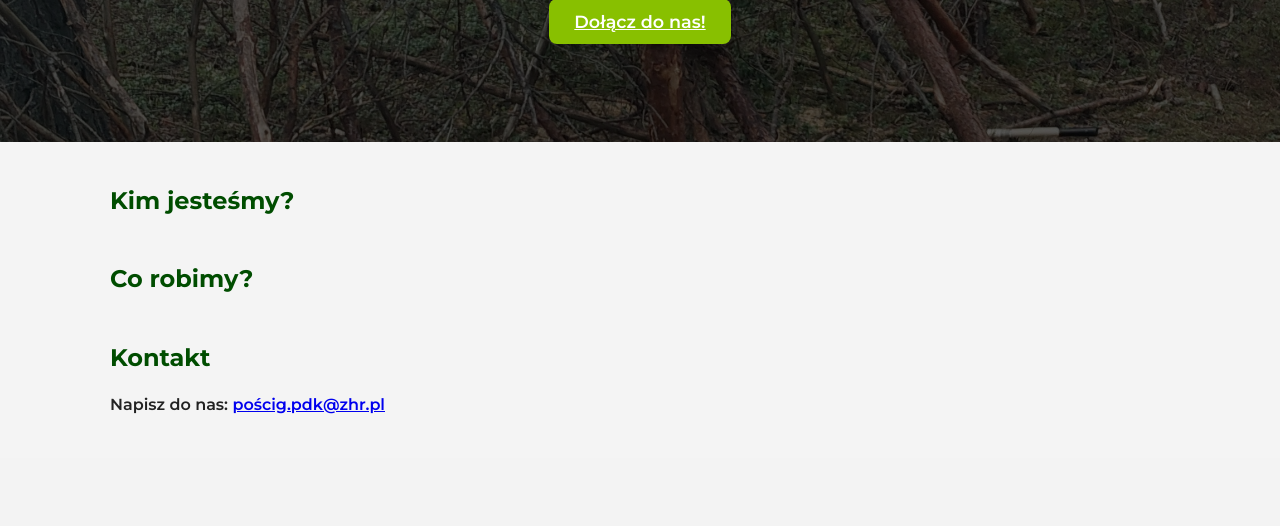
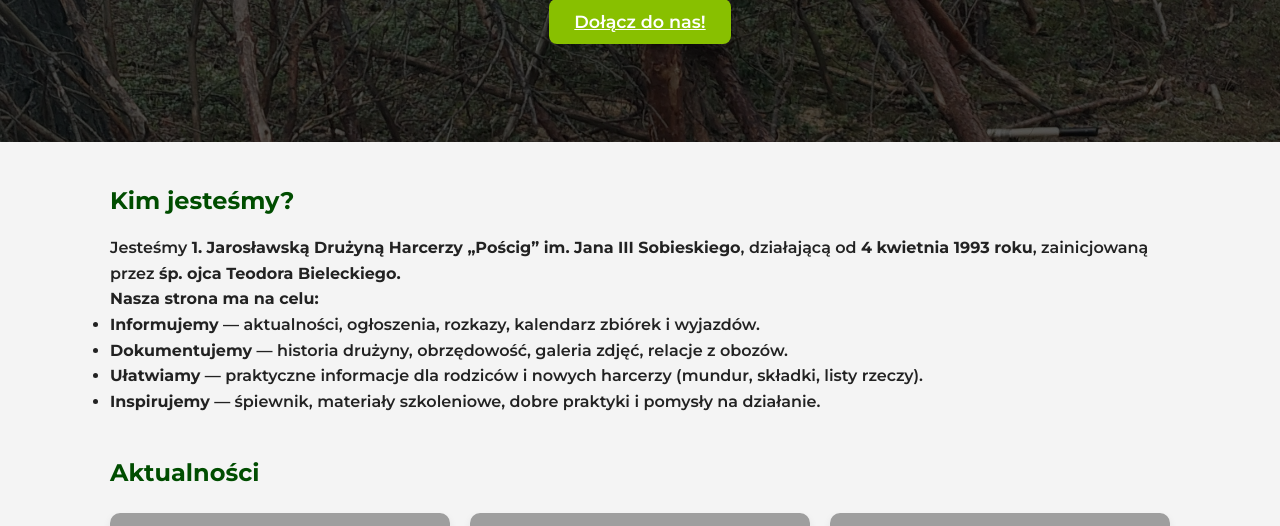
Before and after one commit to Eloeloell/poscig, a PHP site: page / in a window 1280 px wide. Shown: the part 393-919 px from the top of the page. Before the commit the page ends 807 px from the top, so only its background shows below. Run offline with PHP 8.4, Linux system fonts and the light colour scheme; grey boxes are pictures that could not be loaded.

Commit message:
Dodane Sekcji Kim jestesmy + Aktualnosci

```diff
--- a/poscig-strona/index.html
+++ b/poscig-strona/index.html
@@ -23,20 +23,63 @@
   </section>
 
   <main class="container">
+
     <section id="o-nas">
       <h2>Kim jesteśmy?</h2>
-      <p></p>
+      <p>
+        Jesteśmy <strong>1. Jarosławską Drużyną Harcerzy „Pościg” im. Jana III Sobieskiego</strong>, działającą od <strong>4 kwietnia 1993 roku</strong>, zainicjowaną przez <strong>śp. ojca Teodora Bieleckiego.</strong>
+      </p>
+      <p><strong>Nasza strona ma na celu:</strong></p>
+      <ul>
+        <li><strong>Informujemy</strong> — aktualności, ogłoszenia, rozkazy, kalendarz zbiórek i wyjazdów.</li>
+        <li><strong>Dokumentujemy</strong> — historia drużyny, obrzędowość, galeria zdjęć, relacje z obozów.</li>
+        <li><strong>Ułatwiamy</strong> — praktyczne informacje dla rodziców i nowych harcerzy (mundur, składki, listy rzeczy).</li>
+        <li><strong>Inspirujemy</strong> — śpiewnik, materiały szkoleniowe, dobre praktyki i pomysły na działanie.</li>
+      </ul>
     </section>
 
-    <section id="dzialania">
-      <h2>Co robimy?</h2>
-      <p></p>
+    <section id="news" class="news-section">
+      <h2>Aktualności</h2>
+      <div class="news-container">
+
+        <article class="news-card">
+          <img src="images/biwak.jpg" alt="Biwak w Radawie">
+          <div class="news-content">
+            <h3>🌲 Biwak w Radawie</h3>
+            <p class="date">15–17 września 2025</p>
+            <p>Cała drużyna spędziła weekend w Radawie. Były gry terenowe, ognisko i nauka nowych piosenek.</p>
+            <a href="biwak-radawa.html" class="btn">Czytaj więcej</a>
+          </div>
+        </article>
+
+        <article class="news-card">
+          <img src="images/przyrzeczenie.jpg" alt="Przyrzeczenie Harcerskie">
+          <div class="news-content">
+            <h3>⚜️ Przyrzeczenie Harcerskie</h3>
+            <p class="date">1 września 2025</p>
+            <p>Dwóch naszych druhów złożyło Przyrzeczenie Harcerskie. Witamy w gronie pełnoprawnych harcerzy!</p>
+            <a href="przyrzeczenie.html" class="btn">Czytaj więcej</a>
+          </div>
+        </article>
+
+        <article class="news-card">
+          <img src="images/zbiorka.jpg" alt="Zbiórka drużyny">
+          <div class="news-content">
+            <h3>🎒 Zbiórka drużyny</h3>
+            <p class="date">Każdy piątek, godz. 17:00</p>
+            <p>Spotykamy się co tydzień w harcówce. Zapraszamy wszystkich obecnych i nowych harcerzy!</p>
+            <a href="zbiorka.html" class="btn">Czytaj więcej</a>
+          </div>
+        </article>
+
+      </div>
     </section>
 
     <section id="kontakt">
       <h2>Kontakt</h2>
       <p>Napisz do nas: <a href="mailto:pościg.pdk@zhr.pl">pościg.pdk@zhr.pl</a></p>
     </section>
+
   </main>
 
   <div id="footer"></div>
```
Also changed, not shown: poscig-strona/style.css (+51 -1 lines).
